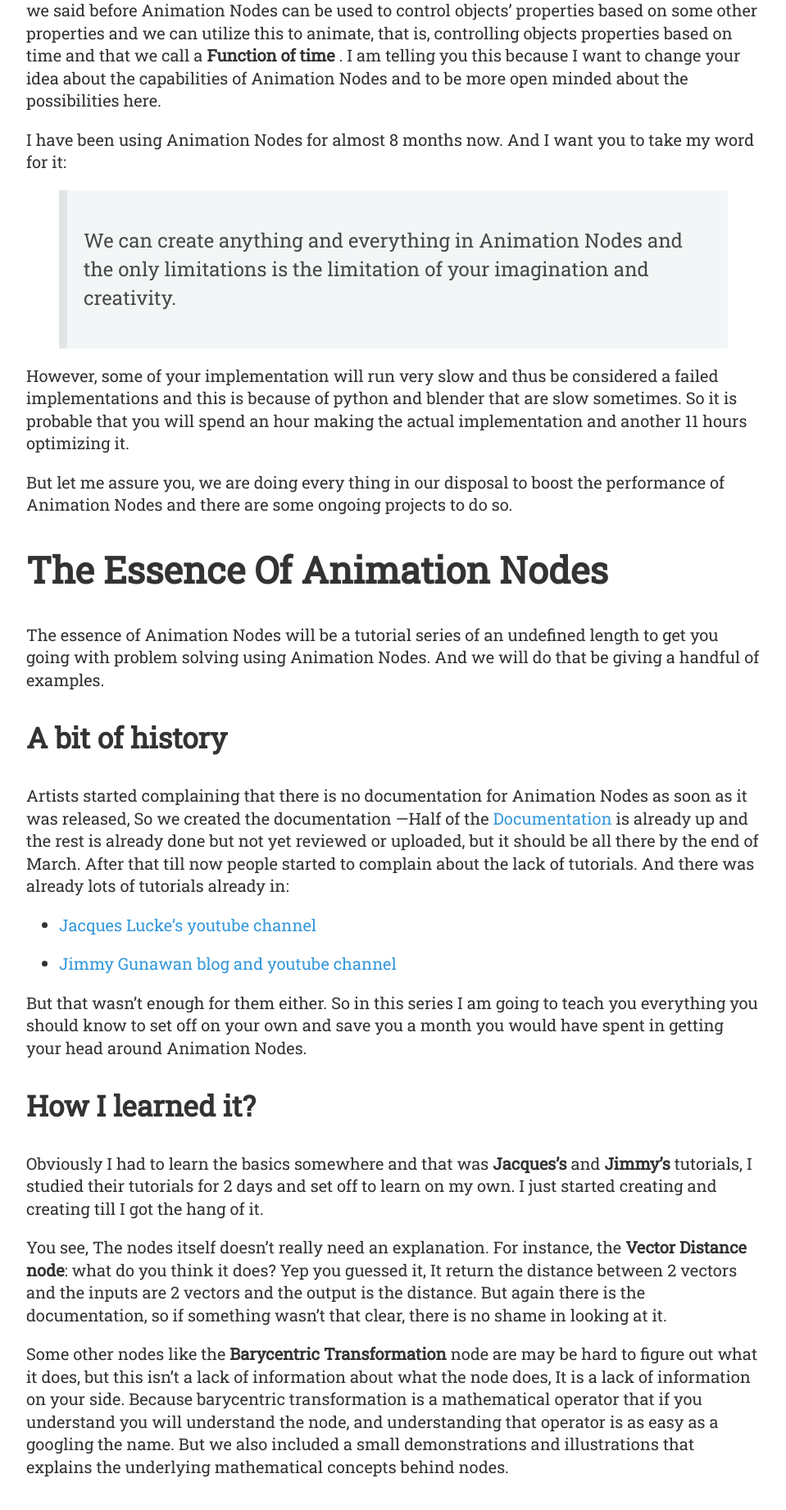
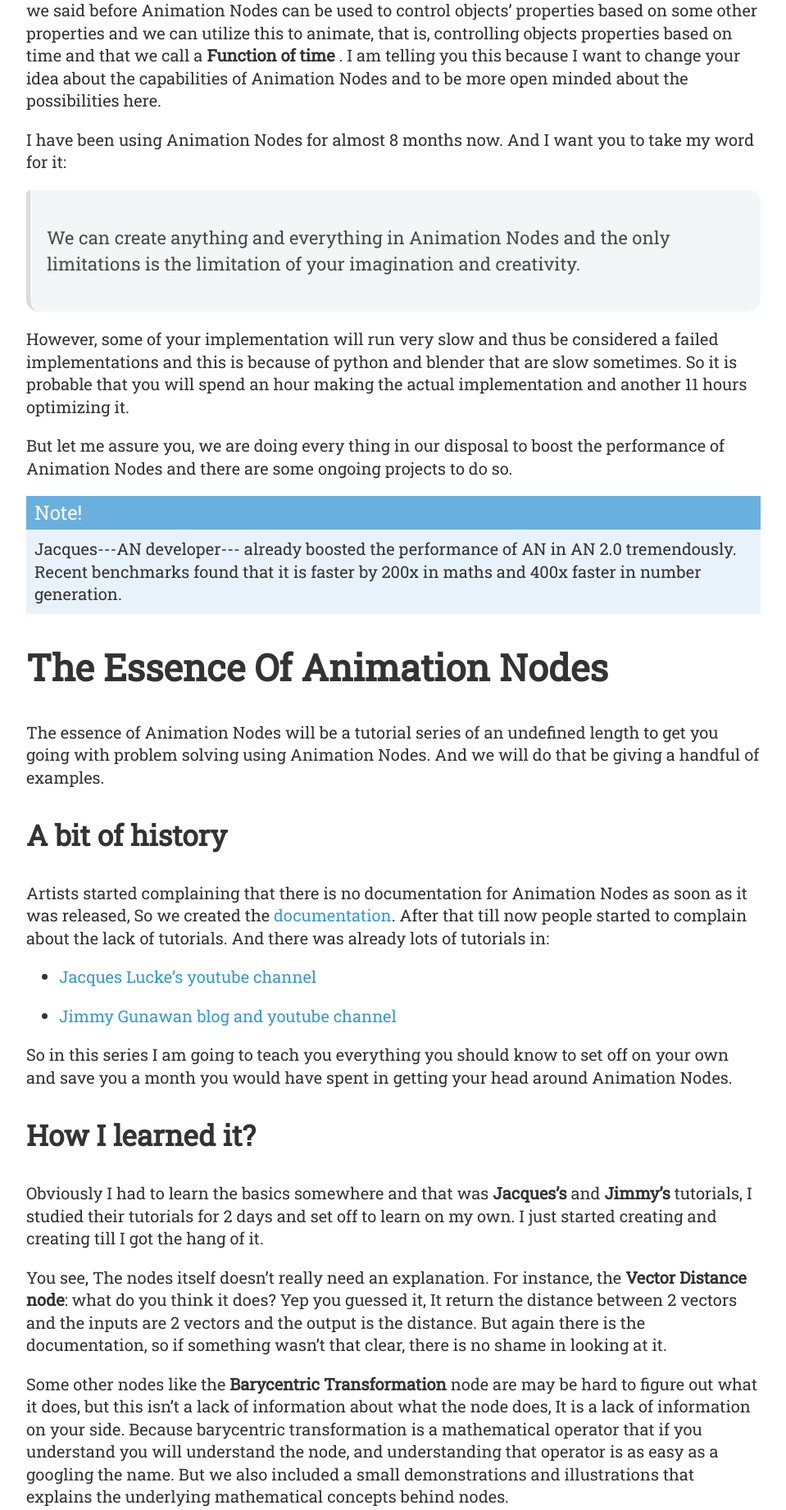
Before and after one commit to samirosman/squircleart.github.io, a Jekyll site: the page built from _posts/2017-02-10-the-essense-of-animation-nodes-preface.md, in a window 1280 px wide. Shown: the part 2102-3944 px from the top of the page at 82% size, without its empty margins (160-1119 px from the left). Built offline with Jekyll 4.4.1, drawn with Linux system fonts in a browser that asks for light colours.

Commit message:
Typo fix, edited blockquote CSS and Code Css

```diff
--- a/_posts/2017-02-10-the-essense-of-animation-nodes-preface.md
+++ b/_posts/2017-02-10-the-essense-of-animation-nodes-preface.md
@@ -39,19 +39,21 @@
 
 But let me assure you, we are doing every thing in our disposal to boost the performance of Animation Nodes and there are some ongoing projects to do so.
 
+{% include note.html content="Jacques---AN developer--- already boosted the performance of AN in AN 2.0 tremendously. Recent benchmarks found that it is faster by 200x in maths and 400x faster in number generation." %}
+
 ## The Essence Of Animation Nodes
 
 The essence of Animation Nodes will be a tutorial series of an undefined length to get you going with problem solving using Animation Nodes. And we will do that be giving a handful of examples.
 
 ### A bit of history
 
-Artists started complaining that there is no documentation for Animation Nodes as soon as it was released, So we created the documentation ---Half of the [Documentation](https://animation-nodes-manual.readthedocs.io/en/latest/)  is already up and the rest is already done but not yet reviewed or uploaded, but it should be all there by the end of March.
-After that till now people started to complain about the lack of tutorials. And there was already lots of tutorials already in:
+Artists started complaining that there is no documentation for Animation Nodes as soon as it was released, So we created the [documentation](animation-nodes-manual.readthedocs.io/en/an2/).
+After that till now people started to complain about the lack of tutorials. And there was already lots of tutorials in:
 
 * [Jacques Lucke's youtube channel](https://www.youtube.com/channel/UC5ABAuGEvBMmau-1xJsNw6w)
 * [Jimmy Gunawan blog and youtube channel](blendersushi.blogspot.com)
 
-But that wasn't enough for them either. So in this series I am going to teach you everything you should know to set off on your own and save you a month you would have spent in getting your head around Animation Nodes.
+So in this series I am going to teach you everything you should know to set off on your own and save you a month you would have spent in getting your head around Animation Nodes.
 
 ### How I learned it?
 
--- a/css/style.css
+++ b/css/style.css
@@ -193,13 +193,16 @@
 }
 
 .post-body blockquote {
-    border-left: 10px solid #e1e4e5;
-    padding: 1rem;
+    margin: 0;
+    padding: 1em;
+    border-radius: 15px;
+    border-top-left-radius: 5px;
     background-color: #f3f6f6;
+    border-left: 5px solid #dbdbdb;
 }
 .post-body blockquote p {
     color: #494949;
-    font-size: 1.2em;
+    font-size: 1.1em;
     line-height: 1.45833333;
 }
 .post-body a {
@@ -231,16 +234,23 @@
     font-size: 0.8em;
     tab-size: 4;
 }
-
 .post-body pre code {
-    background-color: #333;
+    background-color: #292a2d;
     color: #FFF;
     display: block;
     border-radius: 3px;
     padding: 0px 20px;
     tab-size: 4;
+    overflow-x: scroll;
 }
-.highlight .hll { background-color: #49483e }
+code::-webkit-scrollbar {
+    height: 0.5em;
+}
+code::-webkit-scrollbar-thumb {
+    background-color: #666666;
+    border-radius: 5px;
+}
+.highlight .hll { background-color: #292a2d; }
 .highlight .c { color: #75715e } /* Comment */
 .highlight .err { color: #960050; background-color: #1e0010 } /* Error */
 .highlight .k { color: #66d9ef } /* Keyword */
```
Also changed, not shown: _posts/2017-05-18-the-essence-of-animation-nodes-scripts.md (+13 -11 lines).
